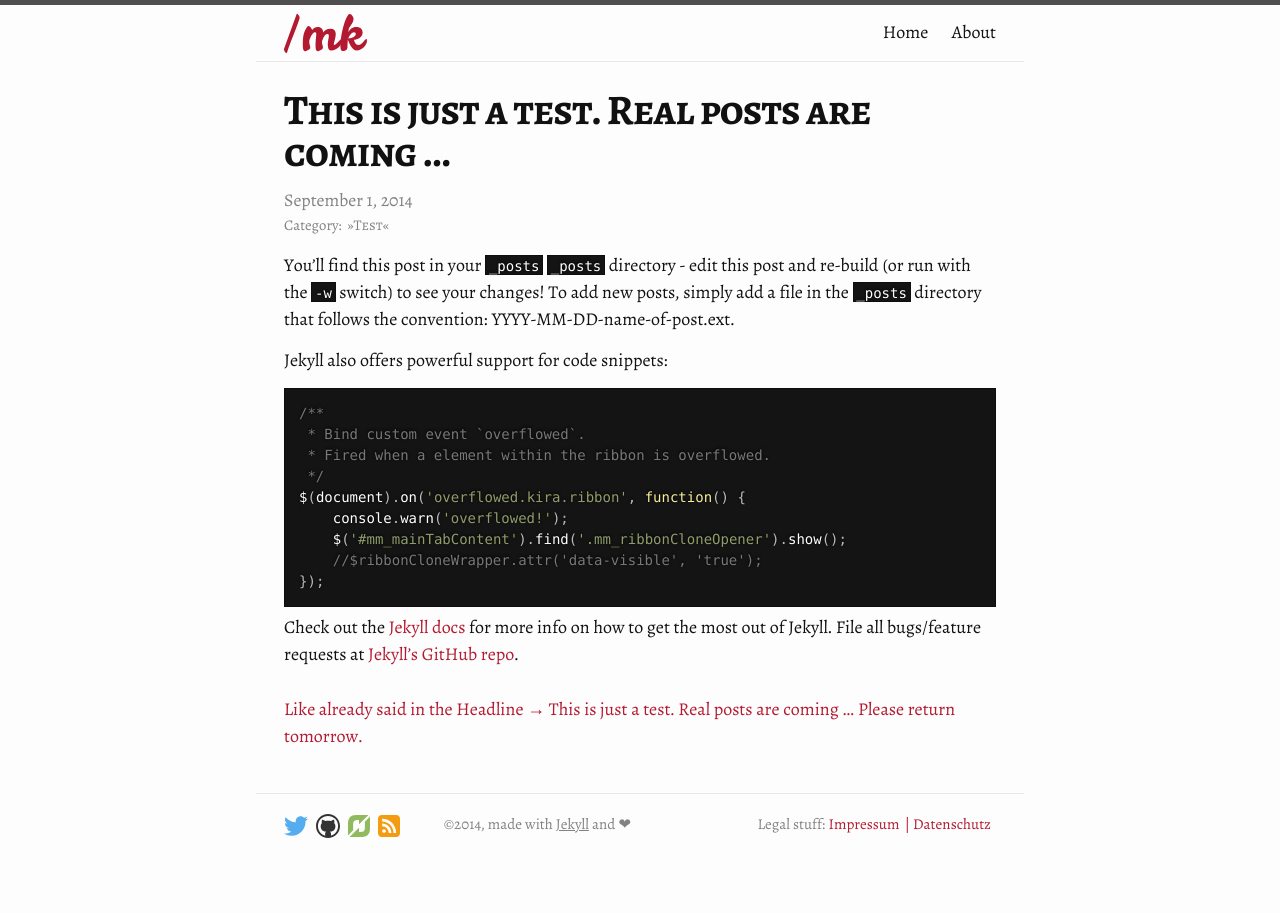
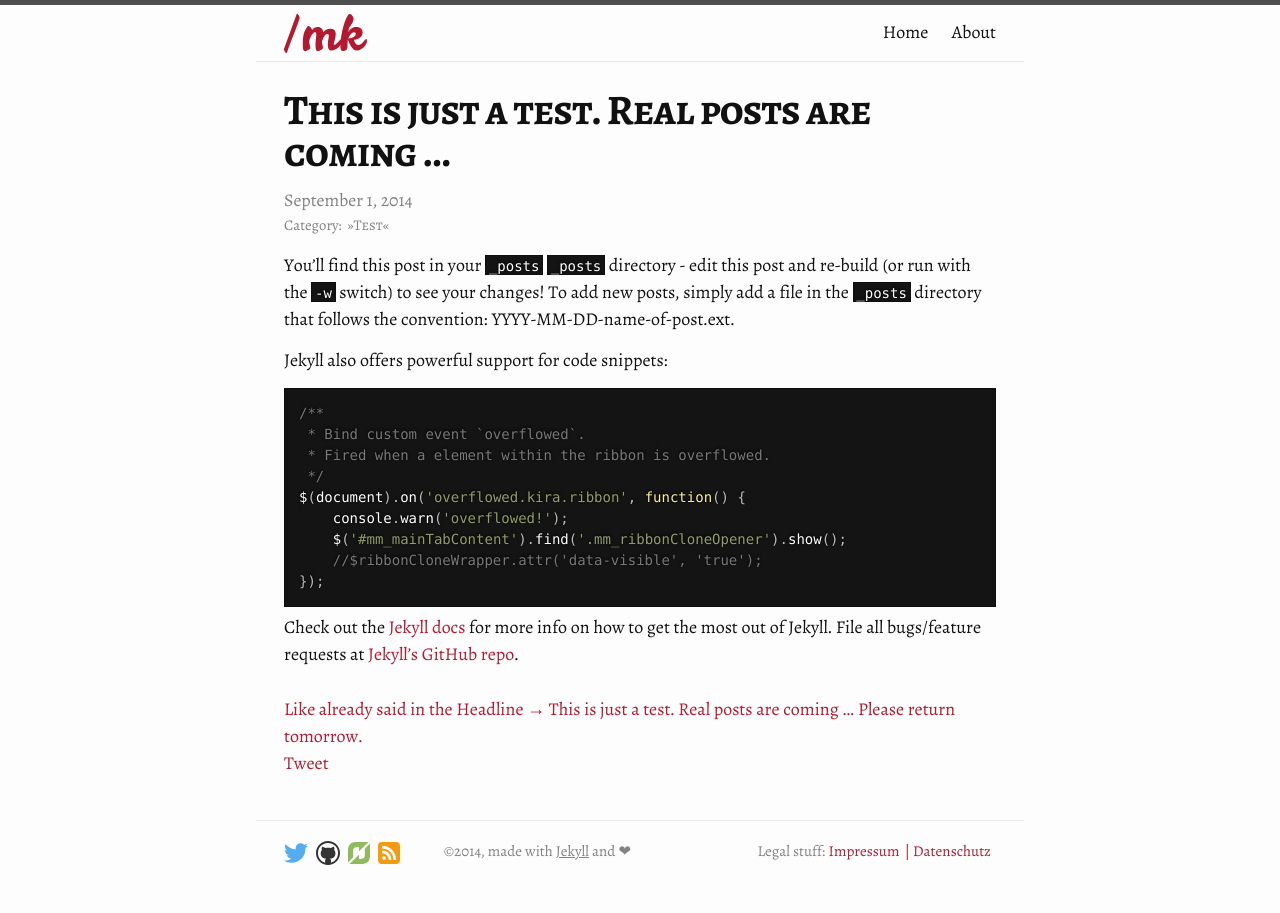
Before and after one commit to mischah/michael-kuehnel.de, a Jekyll site: the page built from _posts/2014-09-01-testballon.md, in a window 1280 px wide. Built offline with Jekyll 4.4.1, drawn with Linux system fonts in a browser that asks for light colours; comment, search, counter and statistics services are not loaded.

Commit message:
Add tweet button

```diff
--- a/_layouts/post.html
+++ b/_layouts/post.html
@@ -23,7 +23,8 @@
     {{ content }}
   </article>
 
-	<a class="FlattrButton"
+	<div class="float-container">
+		<a class="FlattrButton float-left"
 		    title="{{page.title}}"
 		    data-flattr-uid="mischah"
 		    data-flattr-tags="{{page.tags}}"
@@ -32,6 +33,10 @@
 		    href="{{site.url}}{{page.url}}">
 			{{page.excerpt}}
 		</a>
+		<a href="https://twitter.com/share" class="twitter-share-button" data-via="mkuehnel">Tweet</a>
+		<script>!function(d,s,id){var js,fjs=d.getElementsByTagName(s)[0],p=/^http:/.test(d.location)?'http':'https';if(!d.getElementById(id)){js=d.createElement(s);js.id=id;js.src=p+'://platform.twitter.com/widgets.js';fjs.parentNode.insertBefore(js,fjs);}}(document, 'script', 'twitter-wjs');</script>
+	</div>
+
 
 	<div id="disqus_thread"></div>
     <script type="text/javascript">
```
Lines whose indentation alone changed are shown as unchanged.
